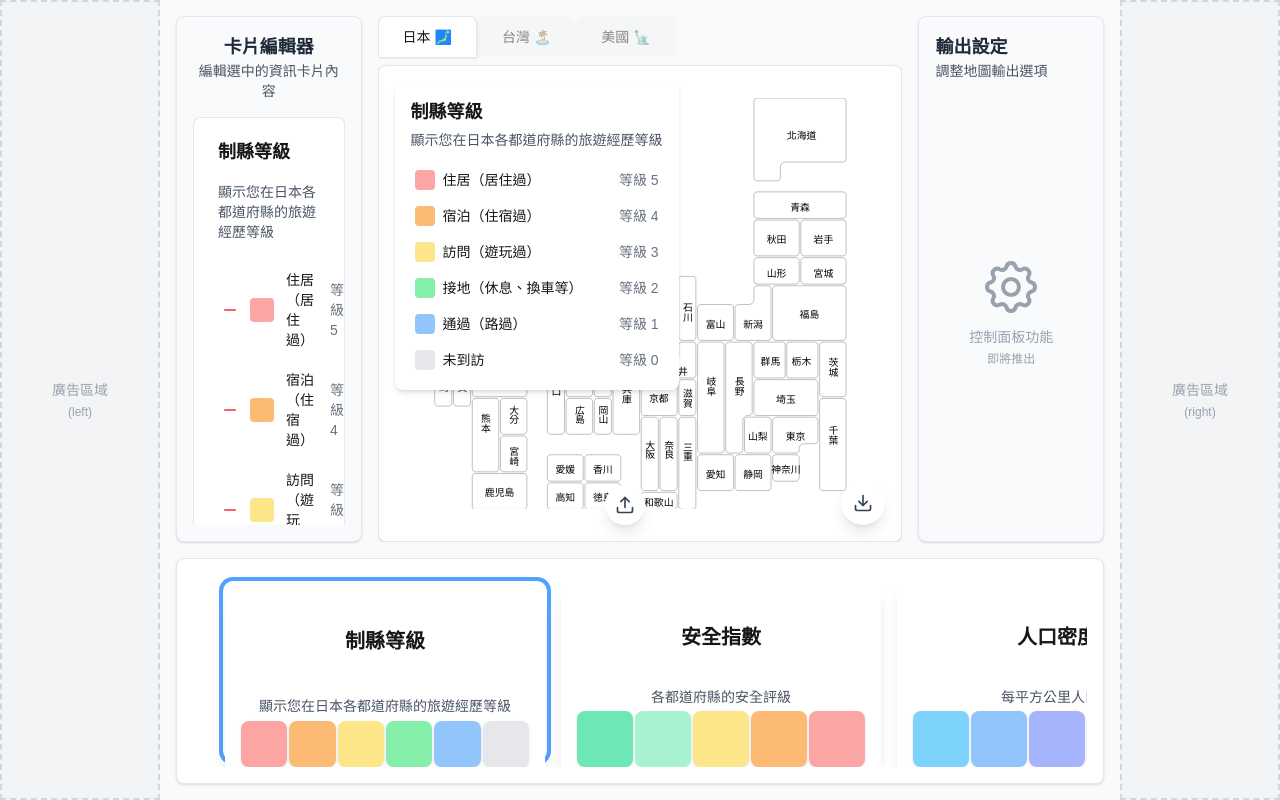
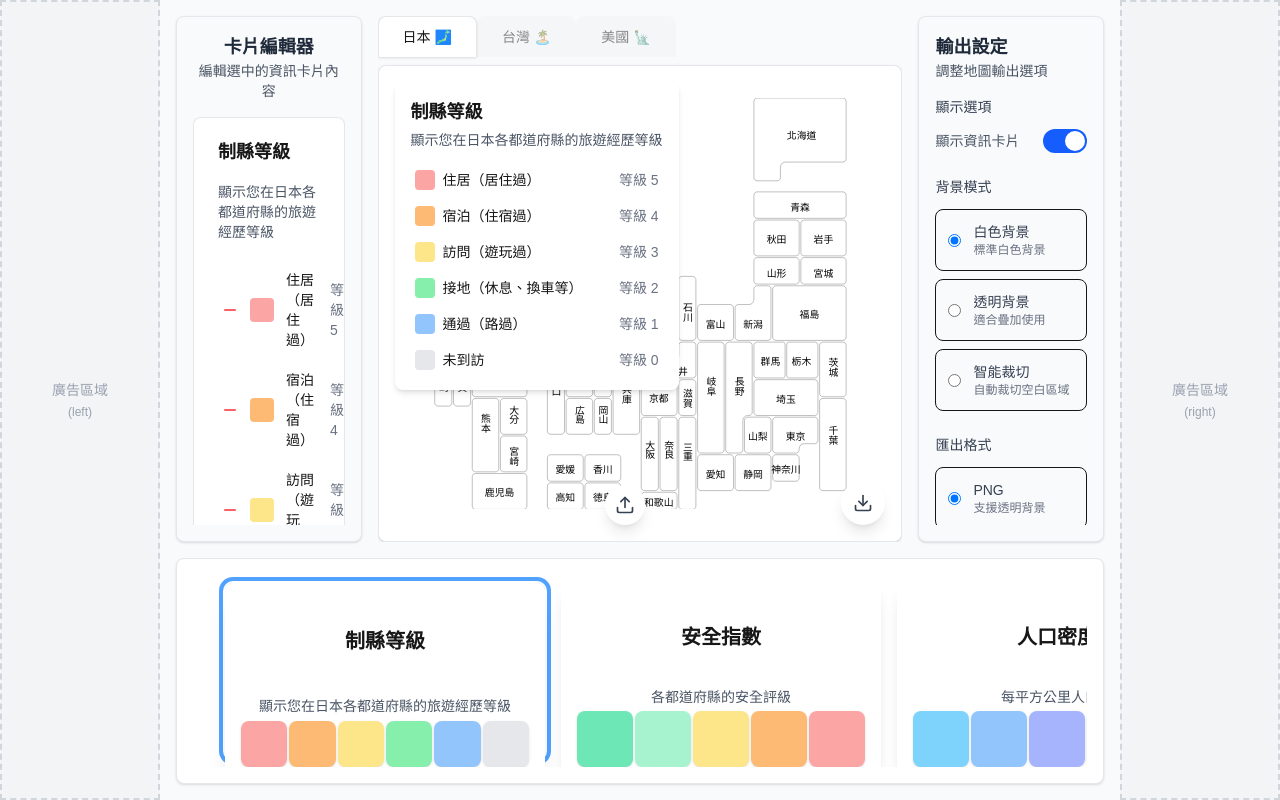
Before and after one commit to tetsufromtw/svgmaker, a Next.js app: page / in a window 1280 px wide. Built offline with nearby package versions, Linux system fonts and the light colour scheme.

Commit message:
Add Control Panel

```diff
--- a/src/components/ControlPanel.tsx
+++ b/src/components/ControlPanel.tsx
@@ -1,7 +1,19 @@
 // src/components/ControlPanel.tsx
 'use client'
 
+import { useMapContext } from '@/context/MapContext'
+import { useState } from 'react'
+
 export default function ControlPanel() {
+    const {
+        showInfoCard,
+        setShowInfoCard,
+        backgroundMode,
+        setBackgroundMode,
+        exportFormat,
+        setExportFormat
+    } = useMapContext()
+
     return (
         <div className="h-full bg-gray-50 rounded-lg shadow-sm border border-gray-200 p-4 overflow-hidden flex flex-col">
             {/* 標題區 */}
@@ -10,17 +22,124 @@ export default function ControlPanel() {
                 <p className="text-sm text-gray-600">調整地圖輸出選項</p>
             </div>
 
-            {/* 內容區 - 暫時放置佔位符 */}
-            <div className="flex-1 flex items-center justify-center text-gray-400">
-                <div className="text-center">
-                    <svg className="w-16 h-16 mx-auto mb-2" fill="none" stroke="currentColor" viewBox="0 0 24 24">
-                        <path strokeLinecap="round" strokeLinejoin="round" strokeWidth={1.5}
-                            d="M10.325 4.317c.426-1.756 2.924-1.756 3.35 0a1.724 1.724 0 002.573 1.066c1.543-.94 3.31.826 2.37 2.37a1.724 1.724 0 001.065 2.572c1.756.426 1.756 2.924 0 3.35a1.724 1.724 0 00-1.066 2.573c.94 1.543-.826 3.31-2.37 2.37a1.724 1.724 0 00-2.572 1.065c-.426 1.756-2.924 1.756-3.35 0a1.724 1.724 0 00-2.573-1.066c-1.543.94-3.31-.826-2.37-2.37a1.724 1.724 0 00-1.065-2.572c-1.756-.426-1.756-2.924 0-3.35a1.724 1.724 0 001.066-2.573c-.94-1.543.826-3.31 2.37-2.37.996.608 2.296.07 2.572-1.065z" />
-                        <path strokeLinecap="round" strokeLinejoin="round" strokeWidth={1.5}
-                            d="M15 12a3 3 0 11-6 0 3 3 0 016 0z" />
-                    </svg>
-                    <p className="text-sm">控制面板功能</p>
-                    <p className="text-xs mt-1">即將推出</p>
+            {/* 設定區 */}
+            <div className="flex-1 space-y-6 overflow-y-auto">
+                {/* 顯示控制 */}
+                <div>
+                    <h3 className="text-sm font-medium text-gray-700 mb-3">顯示選項</h3>
+                    <label className="flex items-center justify-between cursor-pointer">
+                        <span className="text-sm text-gray-600">顯示資訊卡片</span>
+                        <div className="relative">
+                            <input
+                                type="checkbox"
+                                checked={showInfoCard}
+                                onChange={(e) => setShowInfoCard(e.target.checked)}
+                                className="sr-only peer"
+                            />
+                            <div className="w-11 h-6 bg-gray-200 peer-focus:outline-none rounded-full peer peer-checked:after:translate-x-full peer-checked:after:border-white after:content-[''] after:absolute after:top-[2px] after:left-[2px] after:bg-white after:rounded-full after:h-5 after:w-5 after:transition-all peer-checked:bg-blue-600"></div>
+                        </div>
+                    </label>
+                </div>
+
+                {/* 背景模式 */}
+                <div>
+                    <h3 className="text-sm font-medium text-gray-700 mb-3">背景模式</h3>
+                    <div className="space-y-2">
+                        <label className="flex items-center p-3 border rounded-lg cursor-pointer hover:bg-gray-50 transition-colors">
+                            <input
+                                type="radio"
+                                name="background"
+                                value="white"
+                                checked={backgroundMode === 'white'}
+                                onChange={(e) => setBackgroundMode(e.target.value as 'white' | 'transparent' | 'crop')}
+                                className="mr-3 text-blue-600"
+                            />
+                            <div className="flex-1">
+                                <p className="text-sm font-medium text-gray-700">白色背景</p>
+                                <p className="text-xs text-gray-500">標準白色背景</p>
+                            </div>
+                        </label>
+
+                        <label className="flex items-center p-3 border rounded-lg cursor-pointer hover:bg-gray-50 transition-colors">
+                            <input
+                                type="radio"
+                                name="background"
+                                value="transparent"
+                                checked={backgroundMode === 'transparent'}
+                                onChange={(e) => setBackgroundMode(e.target.value as 'white' | 'transparent' | 'crop')}
+                                className="mr-3 text-blue-600"
+                            />
+                            <div className="flex-1">
+                                <p className="text-sm font-medium text-gray-700">透明背景</p>
+                                <p className="text-xs text-gray-500">適合疊加使用</p>
+                            </div>
+                        </label>
+
+                        <label className="flex items-center p-3 border rounded-lg cursor-pointer hover:bg-gray-50 transition-colors">
+                            <input
+                                type="radio"
+                                name="background"
+                                value="crop"
+                                checked={backgroundMode === 'crop'}
+                                onChange={(e) => setBackgroundMode(e.target.value as 'white' | 'transparent' | 'crop')}
+                                className="mr-3 text-blue-600"
+                            />
+                            <div className="flex-1">
+                                <p className="text-sm font-medium text-gray-700">智能裁切</p>
+                                <p className="text-xs text-gray-500">自動裁切空白區域</p>
+                            </div>
+                        </label>
+                    </div>
+                </div>
+
+                {/* 匯出格式 */}
+                <div>
+                    <h3 className="text-sm font-medium text-gray-700 mb-3">匯出格式</h3>
+                    <div className="space-y-2">
+                        <label className="flex items-center p-3 border rounded-lg cursor-pointer hover:bg-gray-50 transition-colors">
+                            <input
+                                type="radio"
+                                name="format"
+                                value="png"
+                                checked={exportFormat === 'png'}
+                                onChange={(e) => setExportFormat(e.target.value as 'png' | 'jpg')}
+                                className="mr-3 text-blue-600"
+                            />
+                            <div className="flex-1">
+                                <p className="text-sm font-medium text-gray-700">PNG</p>
+                                <p className="text-xs text-gray-500">支援透明背景</p>
+                            </div>
+                        </label>
+
+                        <label className="flex items-center p-3 border rounded-lg cursor-pointer hover:bg-gray-50 transition-colors">
+                            <input
+                                type="radio"
+                                name="format"
+                                value="jpg"
+                                checked={exportFormat === 'jpg'}
+                                onChange={(e) => setExportFormat(e.target.value as 'png' | 'jpg')}
+                                className="mr-3 text-blue-600"
+                            />
+                            <div className="flex-1">
+                                <p className="text-sm font-medium text-gray-700">JPG</p>
+                                <p className="text-xs text-gray-500">檔案較小</p>
+                            </div>
+                        </label>
+                    </div>
+                </div>
+
+                {/* 預覽區 */}
+                <div>
+                    <h3 className="text-sm font-medium text-gray-700 mb-3">目前設定預覽</h3>
+                    <div className="bg-white border rounded-lg p-3 text-xs text-gray-600 space-y-1">
+                        <p>• 資訊卡片：{showInfoCard ? '顯示' : '隱藏'}</p>
+                        <p>• 背景：{
+                            backgroundMode === 'white' ? '白色' :
+                                backgroundMode === 'transparent' ? '透明' :
+                                    '智能裁切'
+                        }</p>
+                        <p>• 格式：{exportFormat.toUpperCase()}</p>
+                    </div>
                 </div>
             </div>
         </div>
```
